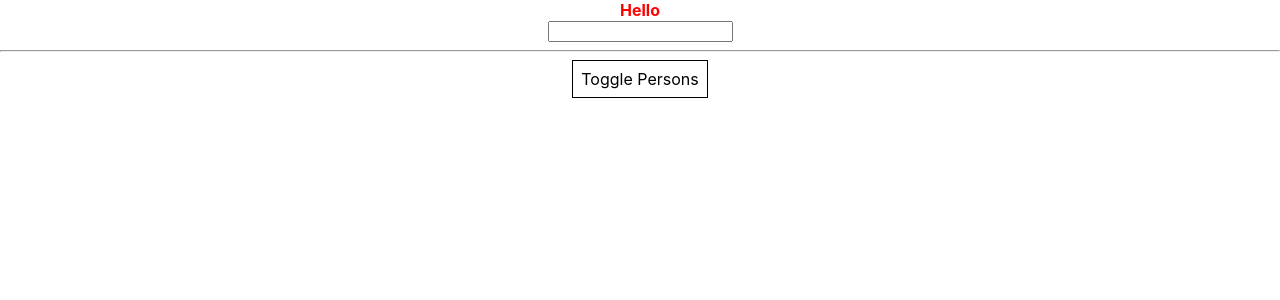
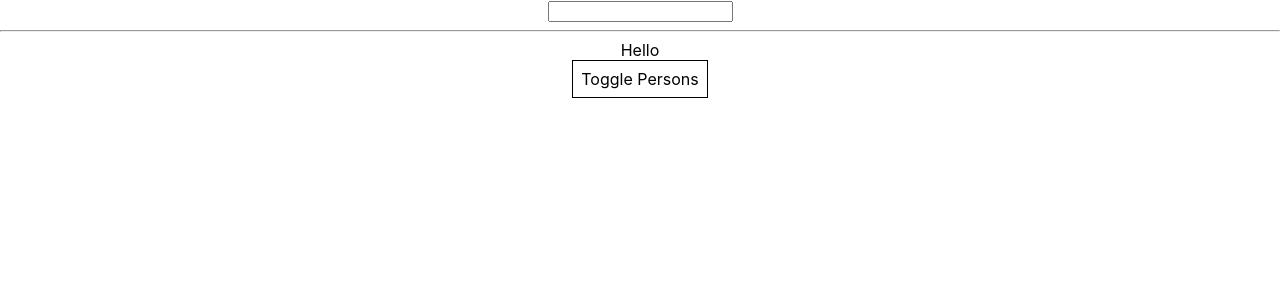
Before and after one commit to girisukinkar/react-projects, a React (Create React App) app in the folder udemy-course/: page / in a window 1280 px wide. Shown: the top 300 px of the page. Built offline with nearby package versions, Linux system fonts and the light colour scheme; the HTML template or start-up script is replaced by a standard one.

Commit message:
Splitting the app into components

```diff
--- a/udemy-course/package.json
+++ b/udemy-course/package.json
@@ -6,9 +6,11 @@
     "@testing-library/jest-dom": "^5.11.9",
     "@testing-library/react": "^11.2.3",
     "@testing-library/user-event": "^12.6.0",
+    "radium": "^0.26.1",
     "react": "^17.0.1",
     "react-dom": "^17.0.1",
     "react-scripts": "4.0.1",
+    "styled-components": "^5.2.1",
     "web-vitals": "^0.2.4"
   },
   "scripts": {
--- /dev/null
+++ b/udemy-course/src/components/Cockpit/Cockpit.css
@@ -0,0 +1,8 @@
+
+.red{
+    color:red;
+  }
+
+  .bold{
+    font-weight: bold;
+  }
--- /dev/null
+++ b/udemy-course/src/components/Cockpit/Cockpit.js
@@ -0,0 +1,21 @@
+import React from 'react';
+import './Cockpit.css';
+const cockpit = (props) => {
+    let classes = ['red','bold'];
+    //Dynamically add / assign classes
+    if(props.persons.length <= 2){
+      classes.push('red');
+    }
+    if(props.persons.length <= 1){
+      classes.push('bold');
+    }
+
+    return (
+        <div >
+        <div className={classes.join('')}>Hello</div>
+    <button style={props.style} onClick={props.clicked}>Toggle Persons</button>
+        </div>
+    );
+}
+
+export default cockpit;
--- /dev/null
+++ b/udemy-course/src/components/Persons/Persons.js
@@ -0,0 +1,9 @@
+import React from 'react';
+import Person from './Person/Person';
+const persons = (props) =>
+    props.persons.map((person,index) => {
+        return <Person key={person.id} name={person.name} age={person.age} changed={(event) => props.changed(event,person.id)} click={() => props.clicked(person.id)} />
+      })
+
+
+export default persons;
--- a/udemy-course/src/App.js
+++ b/udemy-course/src/components/containers/App.js
@@ -1,8 +1,9 @@
 import React, { Component } from 'react';
 import './App.css';
-import person from './Person/Person';
-import Person from './Person/Person';
-import Validate from './Validate';
+import Persons from '../Persons/Persons';
+import Validate from '../../Validate';
+import Cockpit from '../Cockpit/Cockpit';
+
 class App extends Component {
 
   state  =  {
@@ -68,30 +69,22 @@ class App extends Component {
         <div>
 
            {
-          this.state.persons.map((person,index) => {
-            return <Person key={person.id} name={person.name} age={person.age} changed={(event) => this.nameChangHandler(event,person.id)} click={() => this.deleteNameHandler(person.id)} />
-          })
+             <Persons persons={this.state.persons} clicked={this.deleteNameHandler} changed={this.nameChangHandler} />
         }
       </div>
       );
     }
 
-    let classes = ['red','bold'].join(' ');
-    //Dynamically add / assign classes
-    if(this.state.persons.length <= 2){
-      classes.push('red');
-    }
-    if(this.state.persons.length <= 1){
-      classes.push('bold');
-    }
+
     return (
       <div className="App">
-      <div className={classes}>Hello</div>
+
       <input type="text" onChange={(e) => this.inputNamChangeHandler(e)} value={this.state.userString}/>
       <Validate userString={this.state.userString} />
 
+
       <hr/>
-      <button style={style} onClick={this.togglePersonsHandler}>Toggle Persons</button>
+      <Cockpit style={style} persons={this.state.persons} clicked={this.togglePersonsHandler} />
        {persons}
       </div>
     )
--- a/udemy-course/src/index.js
+++ b/udemy-course/src/index.js
@@ -1,7 +1,7 @@
 import React from 'react';
 import ReactDOM from 'react-dom';
 import './index.css';
-import App from './App';
+import App from './components/containers/App';
 
 ReactDOM.render(
   <React.StrictMode>
```
Also changed, not shown: udemy-course/src/components/Persons/Person/Person.css (renamed from udemy-course/src/Person/Person.css), udemy-course/src/components/Persons/Person/Person.js (renamed from udemy-course/src/Person/Person.js), udemy-course/src/components/containers/App.css (renamed from udemy-course/src/App.css), 2 other files (tests, documents, lock files or other folders).
